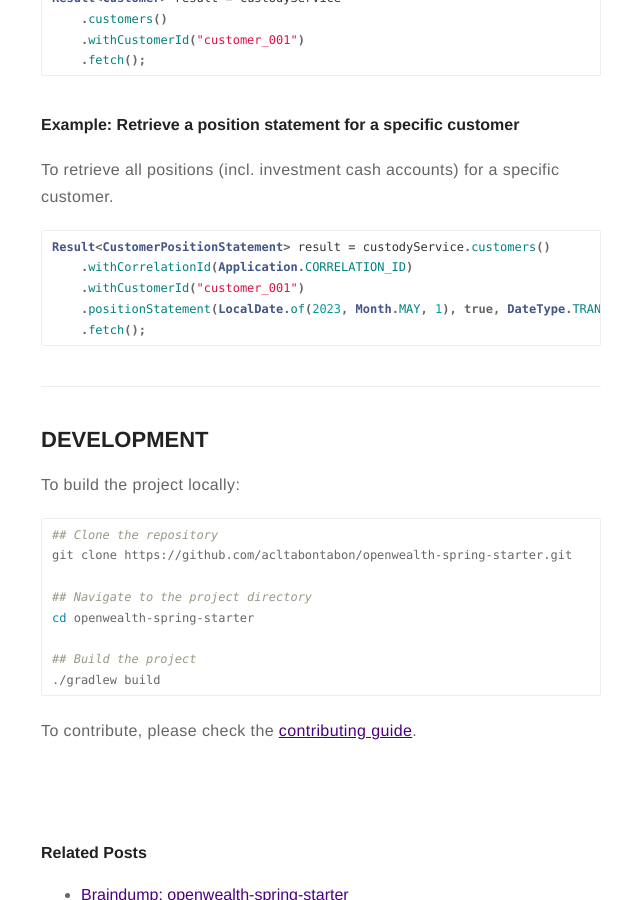
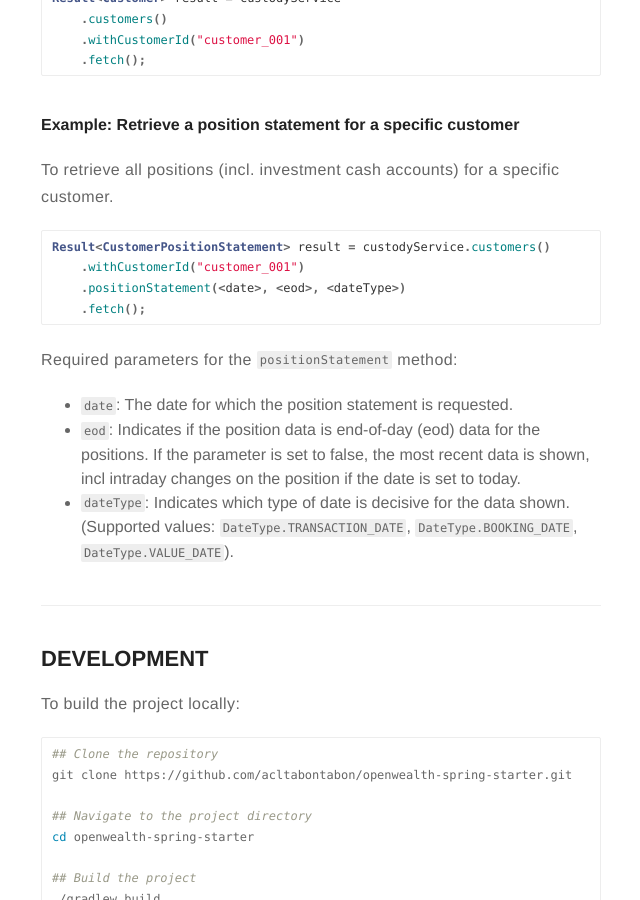
Before and after one commit to acltabontabon/acltabontabon.github.io, a Jekyll site: the page built from _posts/2025-04-24-openwealth-spring-boot-starter.markdown, in a window 1280 px wide and 900 px high, scrolled down 4060 px. Shown: the whole window, without its empty margins (319-959 px from the left). Built offline with Jekyll 4.4.1, drawn with Linux system fonts in a browser that asks for light colours; nearby versions of some CDN libraries.

Commit message:
Expound usage example for `Example: Retrieve a position statement for a specific customer` (#42)

````diff
--- a/_posts/2025-04-24-openwealth-spring-boot-starter.markdown
+++ b/_posts/2025-04-24-openwealth-spring-boot-starter.markdown
@@ -163,11 +163,15 @@ To retrieve all positions (incl. investment cash accounts) for a specific custom
 
 ```java
 Result<CustomerPositionStatement> result = custodyService.customers()
-    .withCorrelationId(Application.CORRELATION_ID)
     .withCustomerId("customer_001")
-    .positionStatement(LocalDate.of(2023, Month.MAY, 1), true, DateType.TRANSACTION_DATE)
+    .positionStatement(<date>, <eod>, <dateType>)
     .fetch();
 ```
+
+Required parameters for the `positionStatement` method:
+- `date`: The date for which the position statement is requested.
+- `eod`: Indicates if the position data is end-of-day (eod) data for the positions. If the parameter is set to false, the most recent data is shown, incl intraday changes on the position if the date is set to today.
+- `dateType`: Indicates which type of date is decisive for the data shown. (Supported values: `DateType.TRANSACTION_DATE`, `DateType.BOOKING_DATE`, `DateType.VALUE_DATE`).
 
 
 ---
````
